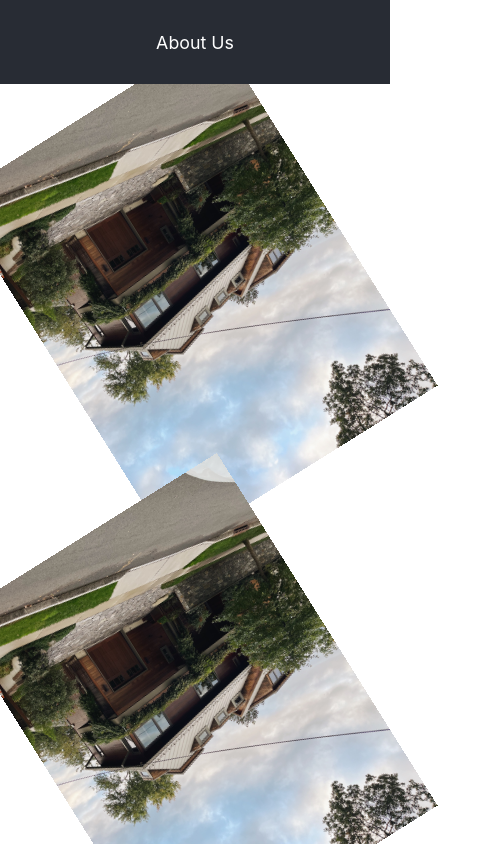
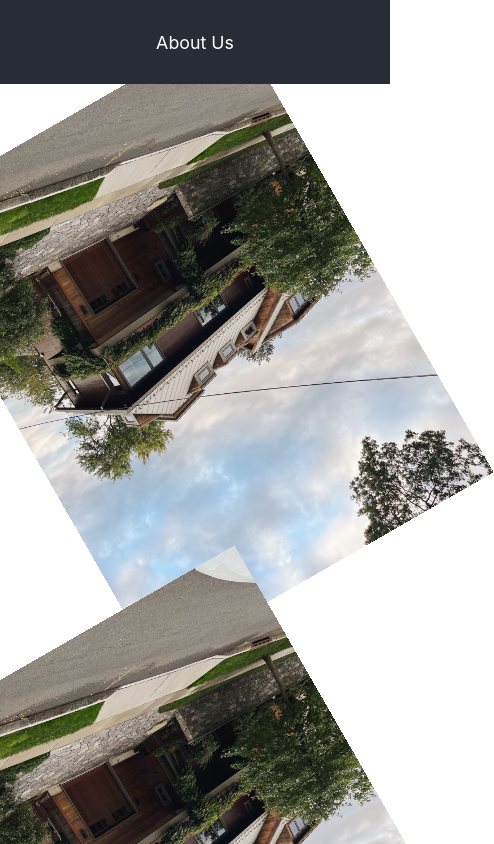
Before and after one commit to brandonhv/heartsOfTruth, a React (Create React App) app in the folder client/: page / in a window 390 px wide. Shown: the top 844 px of the page, 494 px wide, since content can reach past the window. Built offline with nearby package versions, Linux system fonts and the light colour scheme.

Commit message:
Setting up mobile firts application

```diff
--- a/client/src/App.css
+++ b/client/src/App.css
@@ -3,9 +3,7 @@
 }
 
 .App-logo {
-  height: 50%;
-  width: 80%;
-  pointer-events: none;
+  width: 100%;
 }
 
 @media (prefers-reduced-motion: no-preference) {
```
